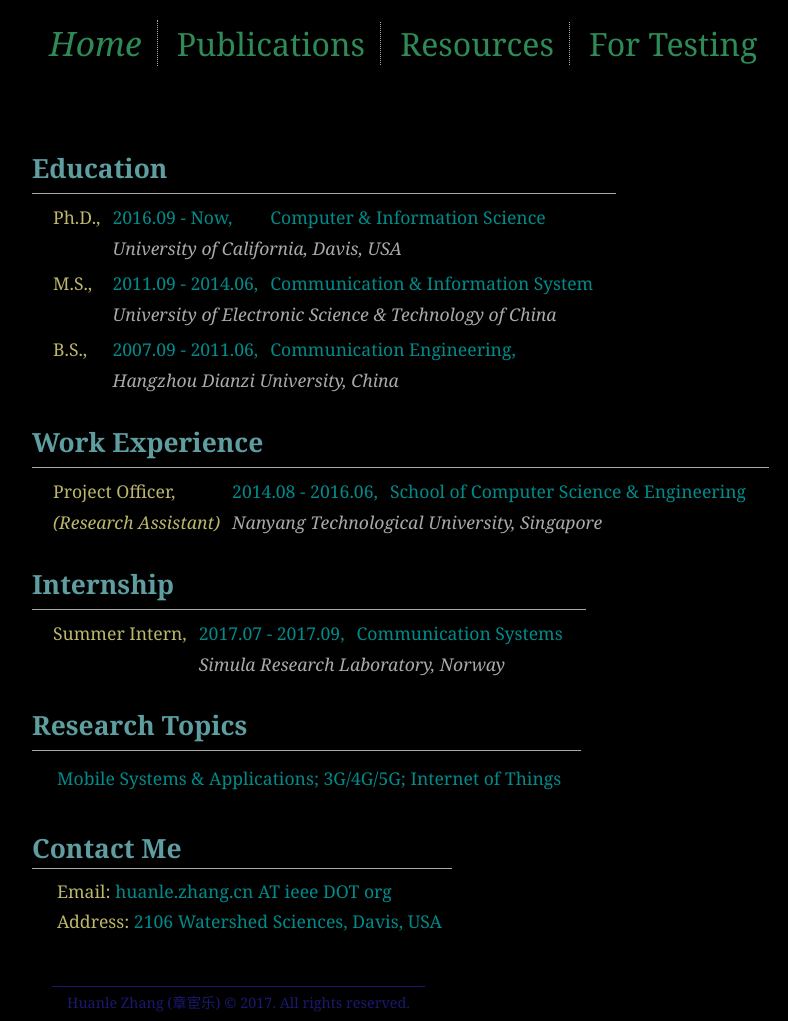
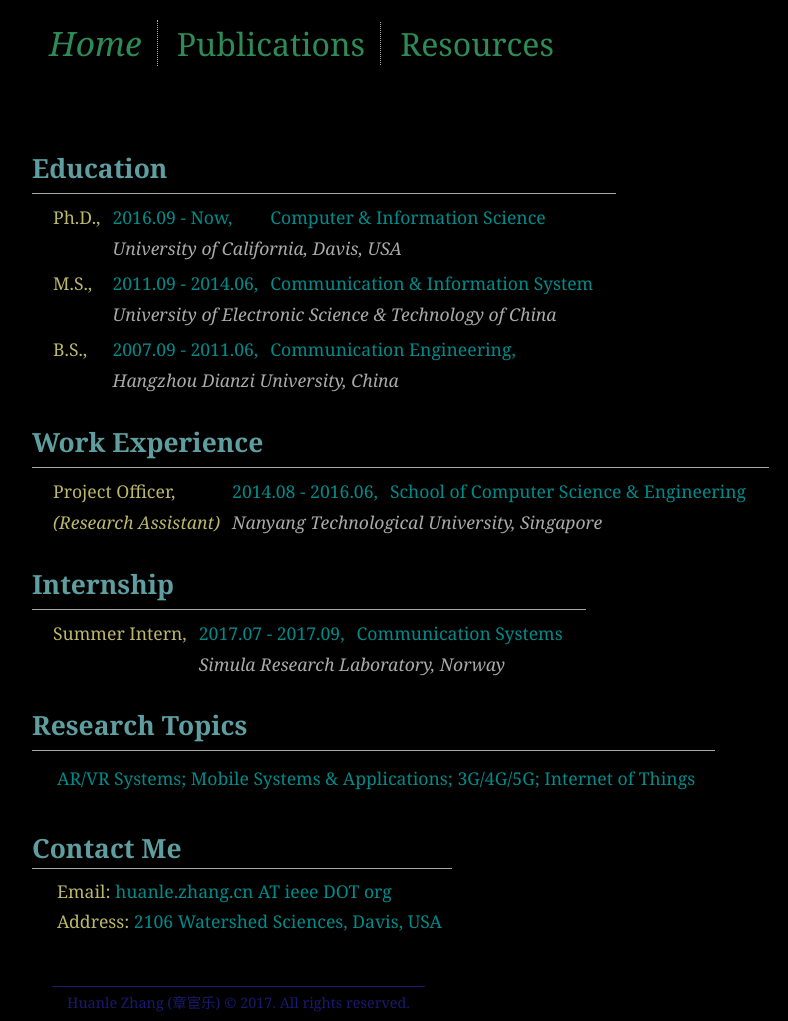
Before and after one commit to dtczhl/dtc-personal-website, a PHP site: page / in a window 1280 px wide. Shown: the whole page, without its empty margins (6-794 px from the left). Run offline with PHP 8.4, Linux system fonts and the light colour scheme.

Commit message:
change interest

```diff
--- a/header.php
+++ b/header.php
@@ -7,7 +7,6 @@
 					<li id="nav_home"> <a href="index.php" class="nav"> Home <a></li>
 					<li id="nav_publications"> <a href="publications.php" class="nav"> Publications <a></li>
 					<li id="nav_resources"> <a href="resources.php" class="nav"> Resources <a></li>
-					<li id="nav_resources"> <a href="test.php" class="nav"> For Testing <a></li>
 				</ul>
 			</nav>
 		</header>
--- a/index.php
+++ b/index.php
@@ -99,7 +99,7 @@
 
 		<section>
 			<h1 class="research_title header_title"> Research Topics </h1>
-			<p class="research_block bar_top"> Mobile Systems &amp; Applications; 3G/4G/5G; Internet of Things
+			<p class="research_block bar_top"> AR/VR Systems; Mobile Systems &amp; Applications; 3G/4G/5G; Internet of Things
 		</section>
 
 		<section>
```
